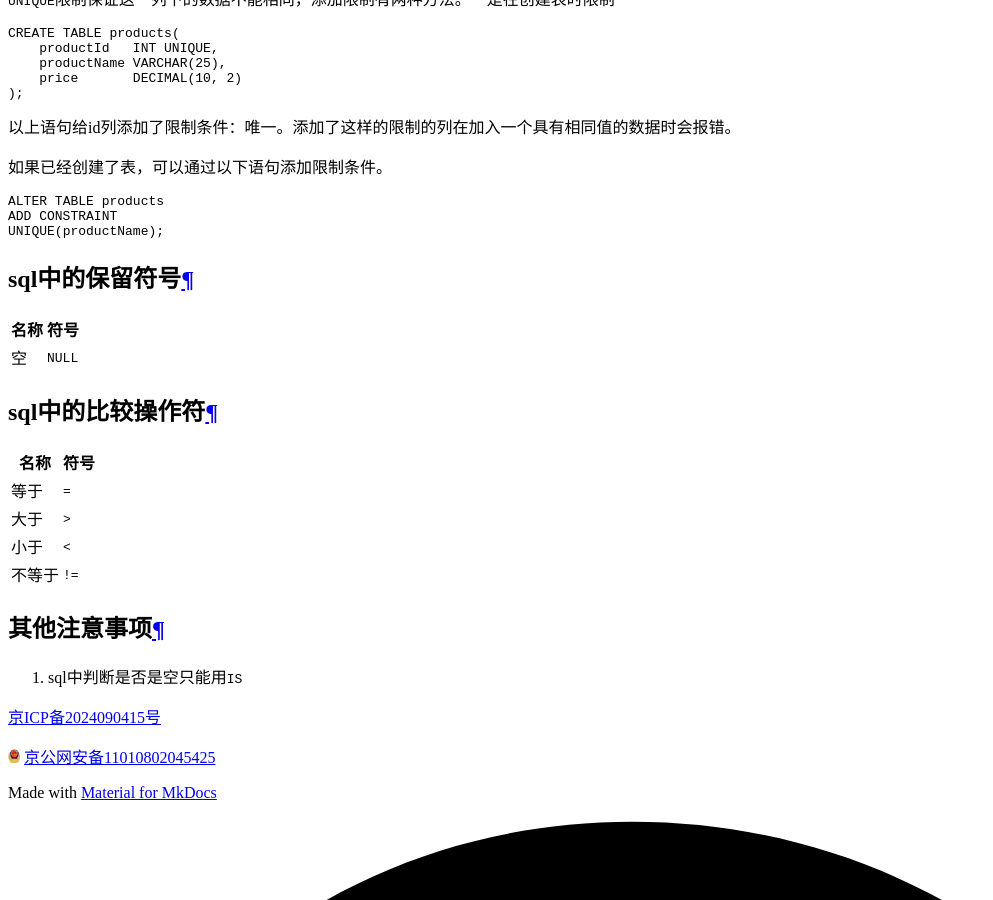
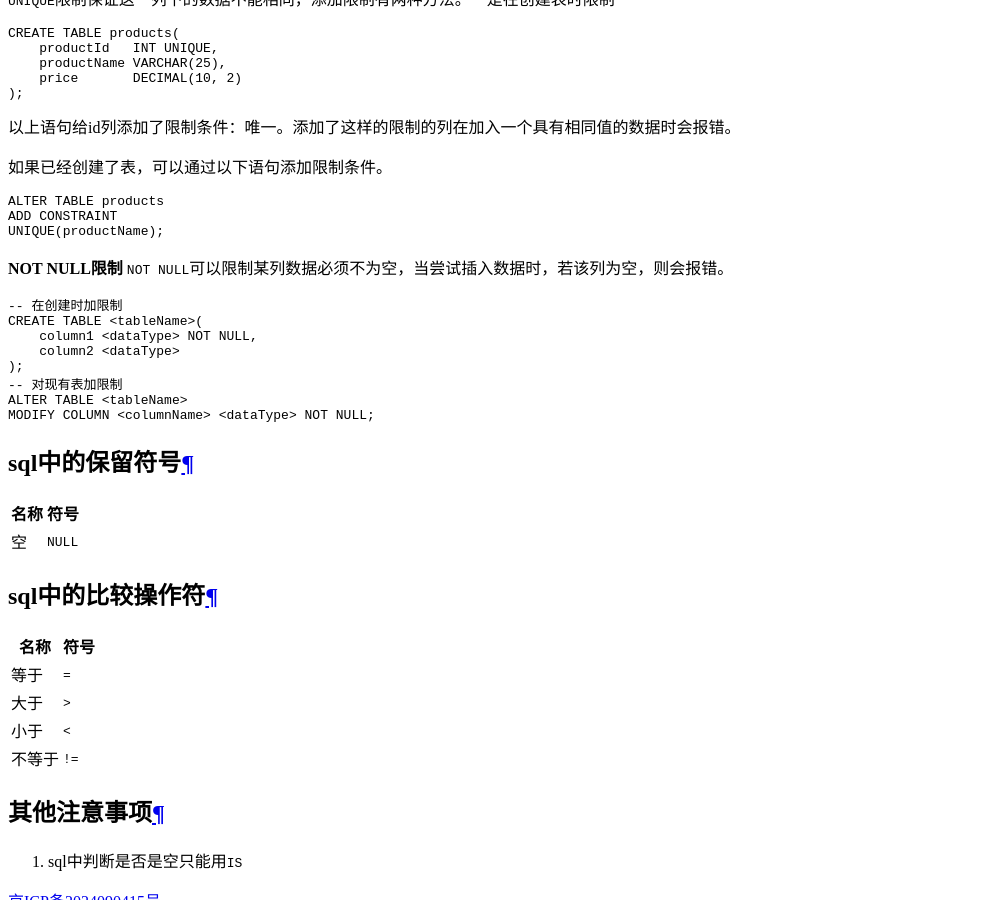
Before and after one commit to lyy1119/lyy1119.github.io, an MkDocs documentation site: the page built from docs/编程与代码/MySQL/tutorial.md, in a window 1280 px wide and 900 px high, scrolled down 17012 px. Shown: the whole window, without its empty margins (0-993 px from the left). Built offline with MkDocs 1.6.1 and Material for MkDocs 9.7.7, drawn with Linux system fonts in a browser that asks for light colours; nearby versions of some CDN libraries.

Commit message:
write exp

````diff
--- a/docs/编程与代码/MySQL/tutorial.md
+++ b/docs/编程与代码/MySQL/tutorial.md
@@ -276,6 +276,19 @@ ADD CONSTRAINT
 UNIQUE(productName);
 ```
 
+**NOT NULL限制**
+`NOT NULL`可以限制某列数据必须不为空，当尝试插入数据时，若该列为空，则会报错。
+```sql
+-- 在创建时加限制
+CREATE TABLE <tableName>(
+    column1 <dataType> NOT NULL,
+    column2 <dataType>
+);
+-- 对现有表加限制
+ALTER TABLE <tableName>
+MODIFY COLUMN <columnName> <dataType> NOT NULL;
+```
+
 ## sql中的保留符号
 
 |名称|符号|
````
